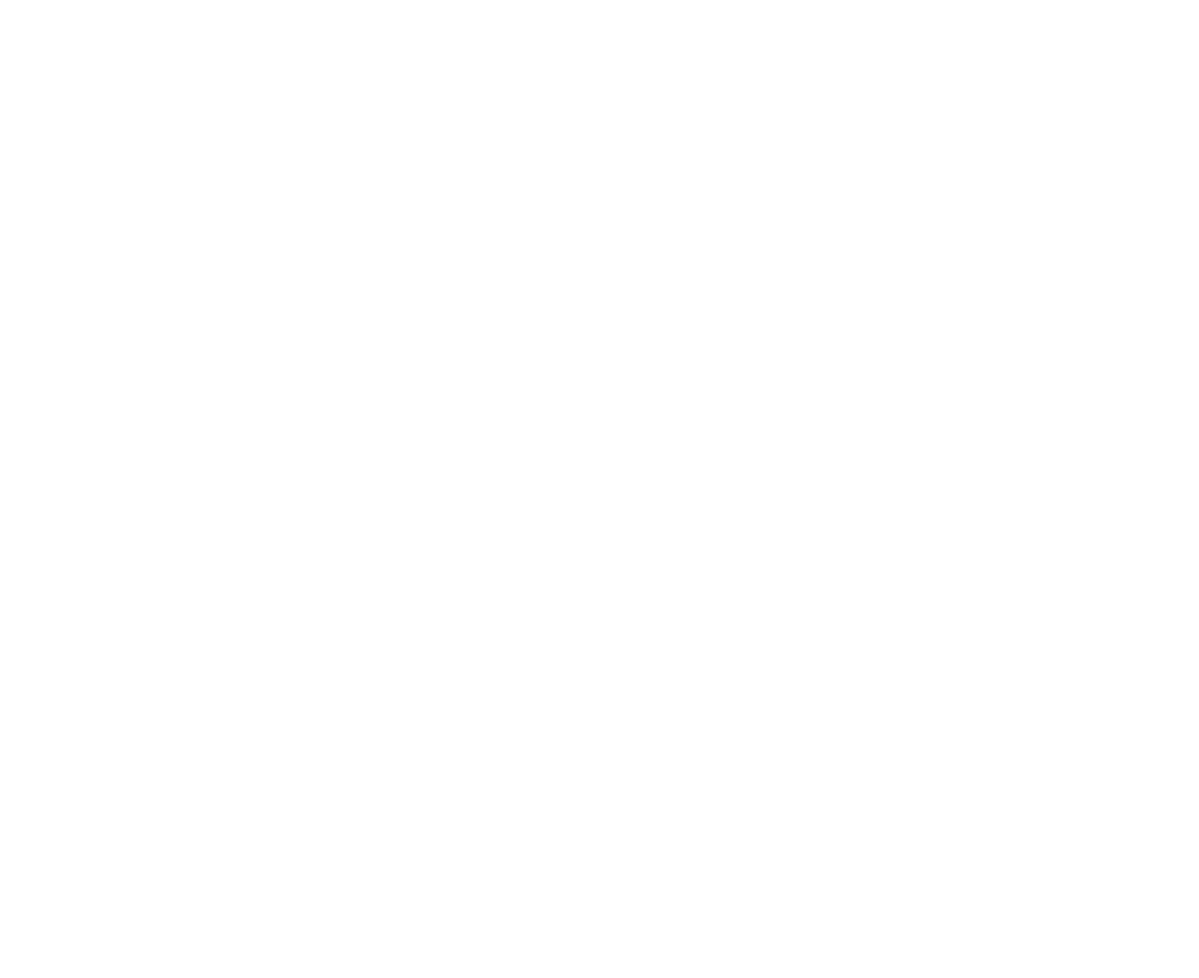
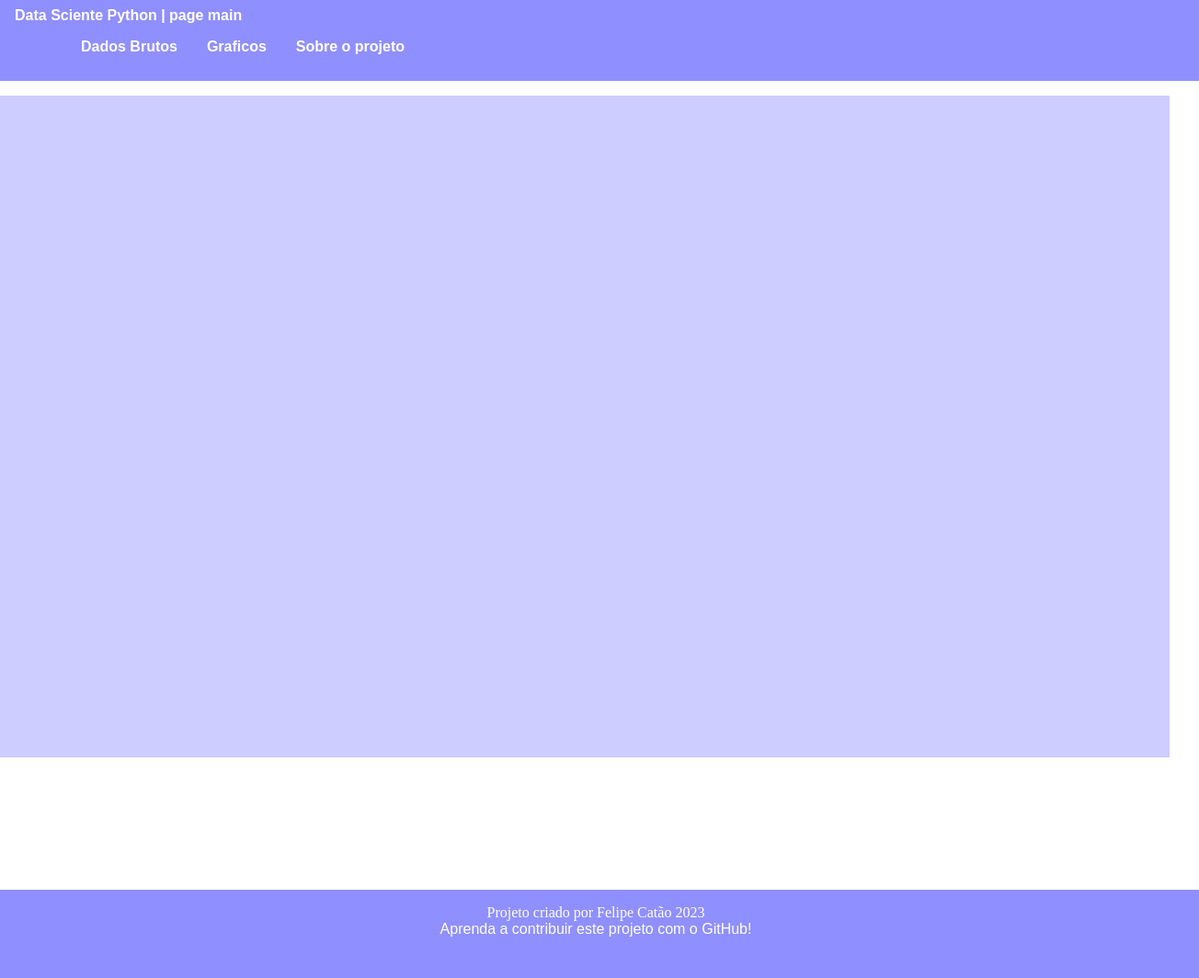
Before and after one commit to FelipeKatao/DataSciencePython, a plain HTML site: page index.html in a window 1280 px wide. Shown: the whole page at 92% size, 1304 px wide, since content can reach past the window. Before the commit the page ends 800 px from the top, so only its background shows below. Drawn offline with Linux system fonts and the light colour scheme.

Commit message:
formatação base

```diff
--- /dev/null
+++ b/css/page.css
@@ -0,0 +1,27 @@
+nav ul li {
+    float: left;
+    margin-left: 4vh;
+    list-style: none;
+}
+a {
+    text-decoration: none;
+    color: #ffffff;
+    font-family: Arial, Helvetica, sans-serif;
+    transition: all 0.3s;
+}
+ a:hover{
+    transition: all 1s;
+    color: #190d58;
+}
+.topo{z-index: 99;;position: fixed;font-family: Arial, Helvetica, sans-serif;font-weight: bold;color: #ffffff;background-color: #8f8fff; height: 8vh;width: 100%;padding: 2vh;margin-top: -2vh;margin-left: -1vh;}
+
+#pagina{
+    position: absolute;
+    background-color: #cdcdff;
+    height: 90vh;
+    width: 100%;
+    margin-left: -2vh;
+    margin-top: 12vh;
+}
+
+footer{background-color: #8f8fff; color: #ffffff; width: 100%;margin-left: -2vh ;height: 8vh; position: absolute; margin-top: 120vh;display: flex;flex-direction: column;align-items: center;padding: 2vh;}
--- a/index.html
+++ b/index.html
@@ -1,11 +1,34 @@
 <!DOCTYPE html>
 <html lang="en">
+
 <head>
   <meta charset="UTF-8">
   <meta name="viewport" content="width=device-width, initial-scale=1.0">
+  <link href="./css/page.css" rel="stylesheet">
   <title>Data Science</title>
 </head>
+
 <body>
 
+
+    <nav class="topo">
+      <div class="logo">Data Sciente Python | page main</div>
+      <ul>
+        <li><a href="">Dados Brutos</a></li>
+        <li><a href="">Graficos</a></li>
+        <li><a href="">Sobre o projeto</a></li>
+      </ul>
+    </nav>
+
+<div id="pagina">
+
+</div>
+
+<footer>
+  Projeto criado por Felipe Catão 2023
+  <a href="">Aprenda a contribuir este projeto com o GitHub!</a>
+</footer>
+
 </body>
+
 </html>
```
